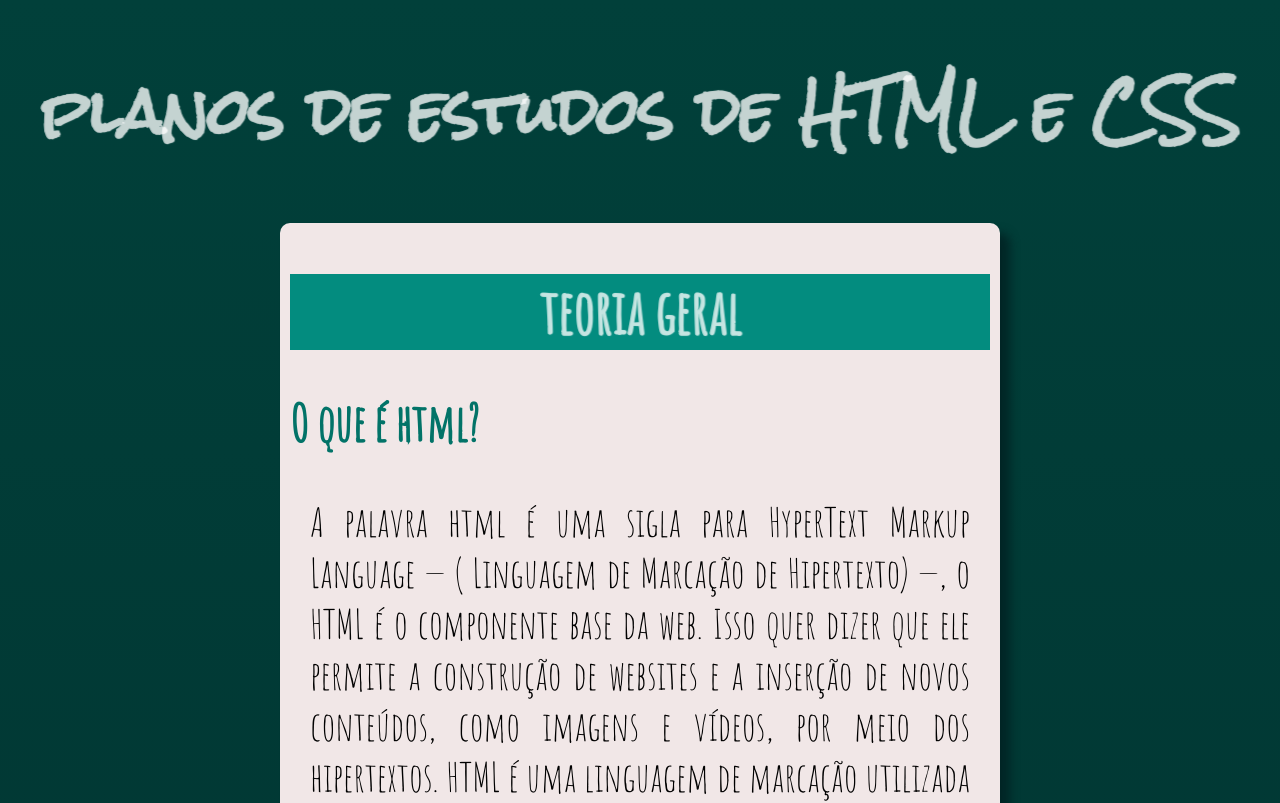
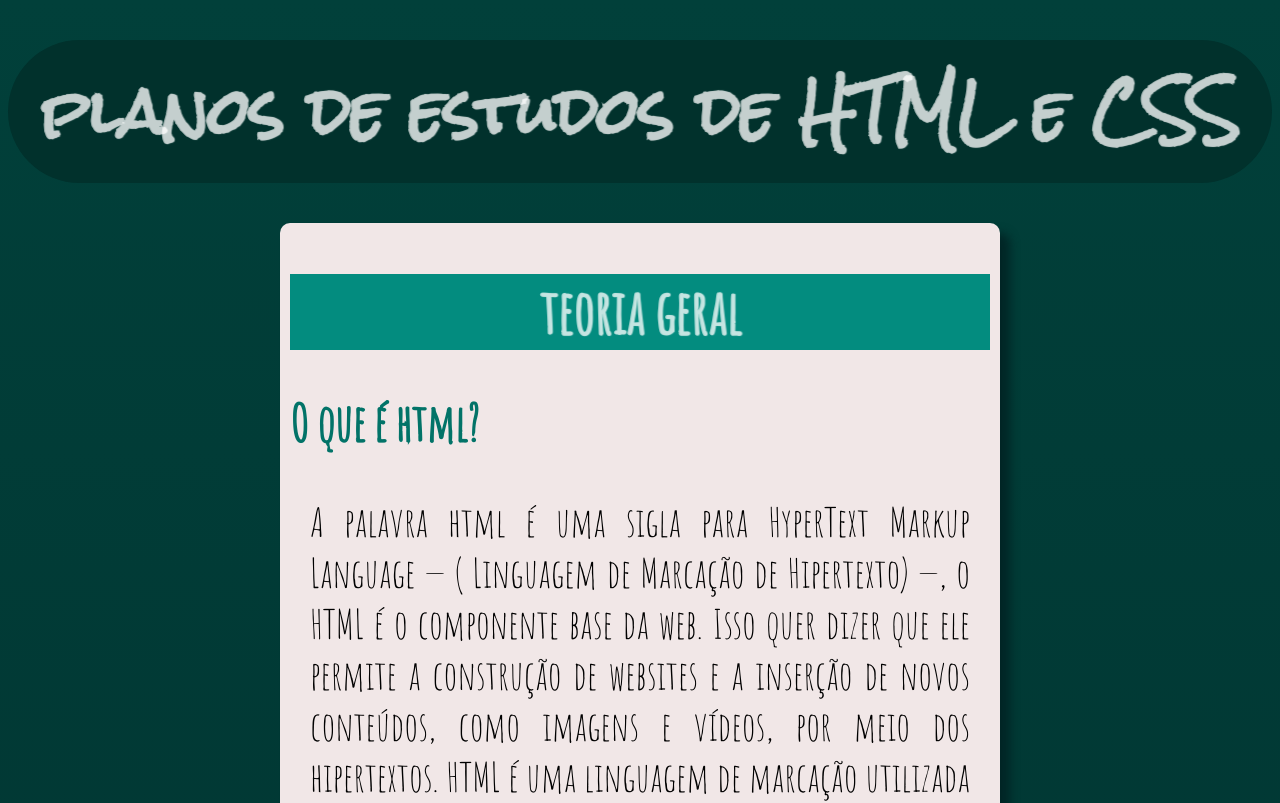
Before and after one commit to edscars/incio, a plain HTML site: page index.html in a window 1280 px wide. Shown: the top 803 px of the page. Drawn offline with Linux system fonts and the light colour scheme.

Commit message:
Update style.css

```diff
--- a/style.css
+++ b/style.css
@@ -67,8 +67,8 @@ h2 {
  color: aliceblue;
 }
 #gay{
-
-   background-color: #01353500;
+border-radius: 200px;
+   background-color: #01312c;
  font-family:  'Rock Salt', cursiva;
 }
 #jojo {
```
